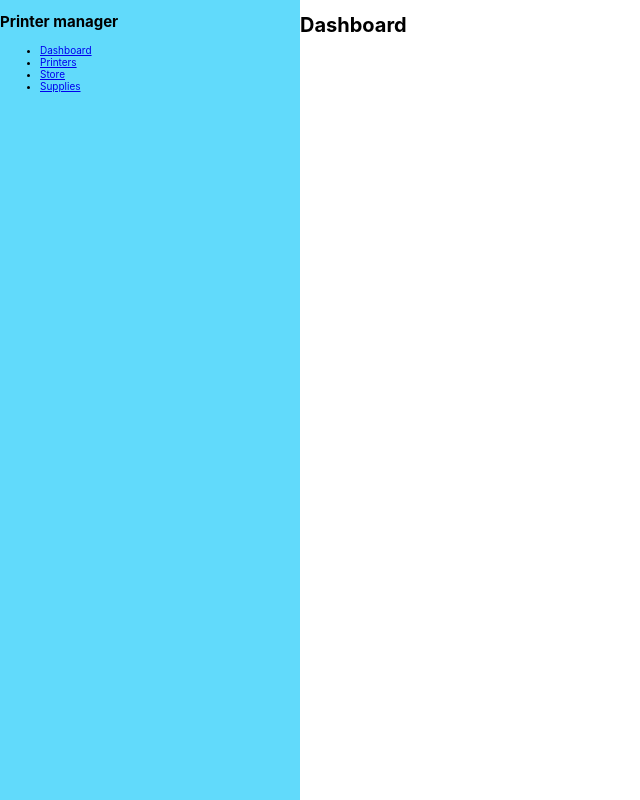
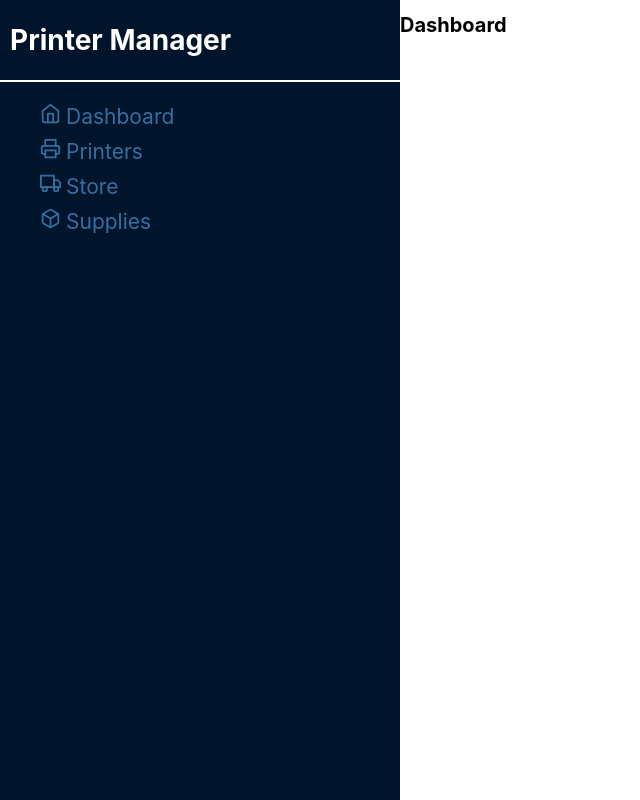
Before and after one commit to BTchorzewski/printer-manager-front, a React (Create React App) app: page / in a window 1280 px wide. Shown: the whole page, without its empty margins (0-640 px from the left). Built offline with nearby package versions, Linux system fonts and the light colour scheme.

Commit message:
styled Sidebar component

```diff
--- a/src/components/Sidebar/Sidebar.scss
+++ b/src/components/Sidebar/Sidebar.scss
@@ -1,16 +1,45 @@
 .Sidebar {
   height: 100vh;
-  width: 300px;
-  background-color: #61dafb;
-  &__header {}
-  &__title {}
-  &__navigation {}
-  &__list {}
-  &__item {}
+  width: 400px;
+  background-color: #00142c;
+  &__header {
+  padding:0 1rem;
+    border-bottom: .2rem solid white;
+  }
+  &__title {
+    color: #ffffff;
+    text-transform: capitalize;
+    font-size: 2.8rem;
+
+  }
+  &__navigation {
+    font-size: 2.1rem;
+
+  }
+  &__list {
+    list-style: none;
+    text-align: left;
+  }
+  &__item {
+    margin-top: .9rem;
+  }
+  &__icon {
+    padding-right: .5rem;
+  }
   &__link {
-    &:link {}
-    &:visited {}
-    &:hover {}
-    &:active {}
+    text-decoration: none;
+    &:link {
+      color: #3370a1
+    }
+    &:visited {
+      color: #3370a1
+    }
+    &:hover {
+      color: #ffffff;
+
+    }
+    &:active {
+      color: #3370a1
+    }
   }
 }
--- a/src/components/Sidebar/Sidebar.tsx
+++ b/src/components/Sidebar/Sidebar.tsx
@@ -1,6 +1,9 @@
 import React from 'react';
 import './Sidebar.scss';
 import { Link } from 'react-router-dom';
+import {
+  FiBox, FiHome, FiPrinter, FiTruck,
+} from 'react-icons/fi';
 
 export function Sidebar() {
   return (
@@ -10,10 +13,38 @@ export function Sidebar() {
       </header>
       <nav className="Sidebar__navigation">
         <ul className="Sidebar__list">
-          <li className="Sidebar__item"><Link className="Sidebar__link" to="/">Dashboard</Link></li>
-          <li className="Sidebar__item"><Link className="Sidebar__link" to="/printers">Printers</Link></li>
-          <li className="Sidebar__item"><Link className="Sidebar__link" to="/store">Store</Link></li>
-          <li className="Sidebar__item"><Link className="Sidebar__link" to="/supplies">Supplies</Link></li>
+          <li className="Sidebar__item">
+            <Link className="Sidebar__link" to="/">
+              <FiHome
+                className="Sidebar__icon"
+              />
+              Dashboard
+            </Link>
+          </li>
+          <li className="Sidebar__item">
+            <Link className="Sidebar__link" to="/printers">
+              <FiPrinter
+                className="Sidebar__icon"
+              />
+              Printers
+            </Link>
+          </li>
+          <li className="Sidebar__item">
+            <Link className="Sidebar__link" to="/store">
+              <FiTruck
+                className="Sidebar__icon"
+              />
+              Store
+            </Link>
+          </li>
+          <li className="Sidebar__item">
+            <Link className="Sidebar__link" to="/supplies">
+              <FiBox
+                className="Sidebar__icon"
+              />
+              Supplies
+            </Link>
+          </li>
         </ul>
       </nav>
     </div>
```
